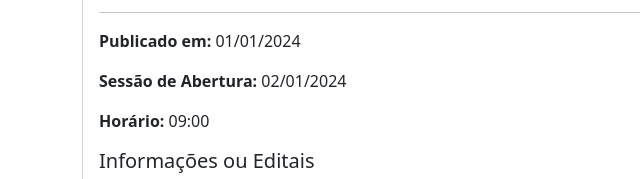
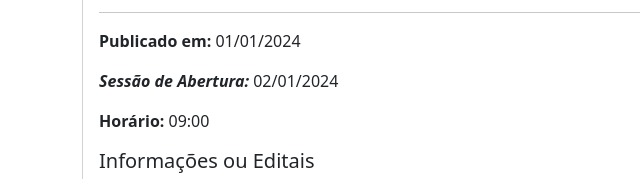
Before and after one commit to luanleandronogueira/EstudoJquery, a plain HTML site: page card_lista_aviso_licitacao.html in a window 1280 px wide. Shown: the part 1084-1263 px from the top of the page, 0-640 px from the left. Drawn offline with nearby package versions, Linux system fonts and the light colour scheme.

Commit message:
adição de arquivos

```diff
--- a/card_lista_aviso_licitacao.html
+++ b/card_lista_aviso_licitacao.html
@@ -68,7 +68,7 @@
                           <p class="card-text"><strong>Objeto: </strong>Contratação de empresa especializada em confecção de camisas estilizadas e fardamentos especializada para épocas onde o inverno é rigoroso. Lorem ipsum dolor sit amet consectetur adipisicing elit. Deserunt, sequi! Tempora iste cumque maiores, provident magni quidem repellat, alias voluptates iusto sit id. Sequi facere consectetur distinctio quas eaque quia</p>
                           <hr>
                             <p><strong>Publicado em: </strong>01/01/2024</p>
-                            <p><strong>Sessão de Abertura: </strong>02/01/2024</p>
+                            <p><strong><em>Sessão de Abertura: </em></strong>02/01/2024</p>
                             <p><strong>Horário: </strong> 09:00</p>
                             <h5>Informações ou Editais</h5>
                             <ul>
```
